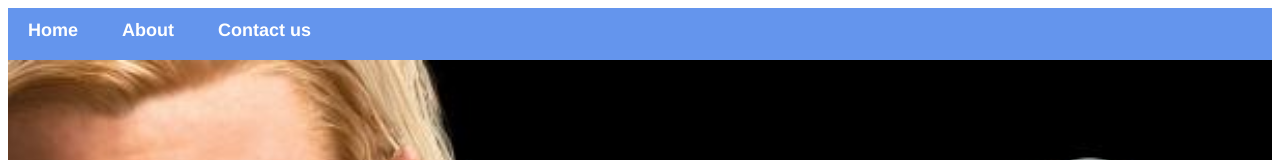
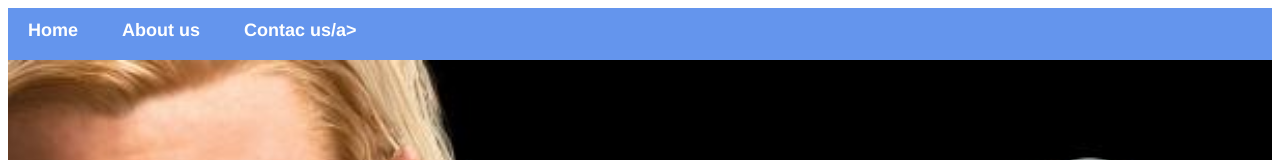
Before and after one commit to KamalR1984/My-FNB-APP-Course, a plain HTML site: page index.html in a window 1280 px wide. Shown: the top 160 px of the page. Drawn offline with Linux system fonts and the light colour scheme.

Commit message:
Update index.html

```diff
--- a/index.html
+++ b/index.html
@@ -6,8 +6,8 @@
     <body>
         <div id="menu">
             <a href="index.html">Home</a>
-            <a href="about.html">About</a>
-            <a href="contact.html">Contact us</a>
+            <a href="about.html">About us</a>
+            <a href="contact.html">Contac us/a>
         </div>
         <div class="gallery">
             <a href="avenger-1.html"><img src="images/avengers_01.jpg" /></a>
```
